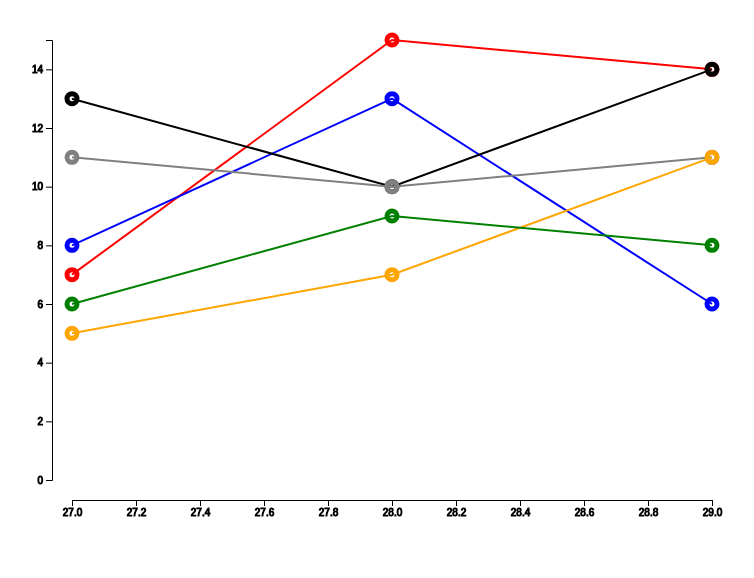
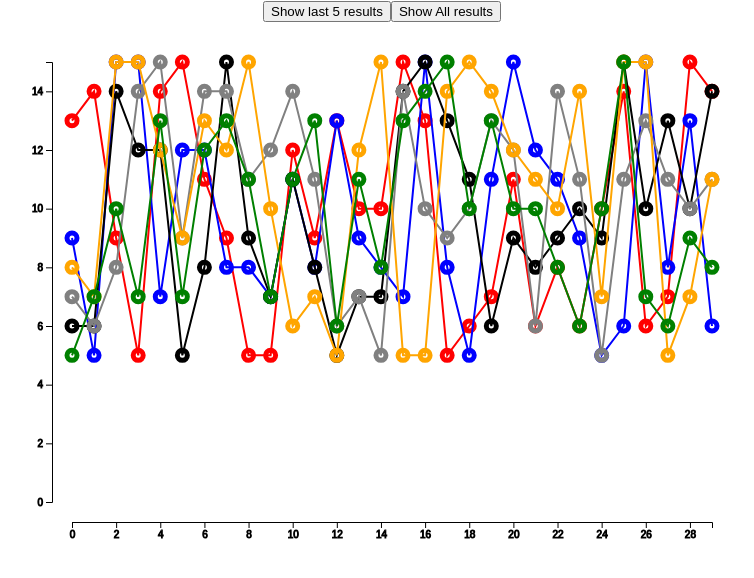
Before and after one commit to radoslav-zdravkovic-bc/graph-test-line, a React (Create React App) app: page / in a window 1280 px wide. Shown: the top 578 px of the page, without its empty margins (258-1012 px from the left). Built offline with nearby package versions, Linux system fonts and the light colour scheme.

Commit message:
Update App.js

```diff
--- a/src/App.js
+++ b/src/App.js
@@ -1,33 +1,69 @@
 import React, {Component} from 'react';
 import BarChart from './components/BarChart';
+import _ from './../node_modules/lodash'
 import './App.css';
 
 
 class App extends Component {
 
-  constructor(){
-    super();
+  constructor(props){
+    super(props);
     const data = require('./components/data.json');
-    //this.state = data;
+    const source = _.cloneDeep(data);
+    this.state = {
+      original: data,
+      source: source,
+      width:  700,
+      height: 500
+    };
+    this.filterResults = this.filterResults.bind(this)
+    this.resetResults = this.resetResults.bind(this)
+  }
 
-    // filter data, show last 10 data
-    let tempdata = data;
-    const keepEl = 3
+  filterResults(){
+    // filter data, show last 5 data
+    let tempdata = _.cloneDeep(this.state.original);
+    const keepEl = 5;
     tempdata.data.forEach(d => {
       let length = d.coordinates.length;
       d.coordinates = d.coordinates.filter(el => el.a >= length-keepEl)
     });
-    //console.log(this.state.data, tempdata)
+    this.setState({
+      source: tempdata
+    });
+  };
 
-    this.state = tempdata;
+  resetResults(){
+    this.setState({
+      source: _.cloneDeep(this.state.original)
+    });
+  };
 
+  updateDimensions() {
+      let update_width  = window.innerWidth-100;
+      //let update_height = Math.round(update_width/4.4);
+      this.setState({ width: update_width/*, height: update_height*/ });
+  }
 
+  componentDidMount() {
+    this.updateDimensions();
+    window.addEventListener("resize", this.updateDimensions.bind(this));
+  }
+
+  componentWillUnmount() {
+    window.removeEventListener("resize", this.updateDimensions.bind(this));
   }
 
   render() {
     return (
       <div className="App">
-        <BarChart data={this.state.data} width={this.state.width} height={this.state.height} />
+        <button onClick={this.filterResults}>Show last 5 results</button>
+        <button onClick={this.resetResults}>Show All results</button>
+        <BarChart
+          data={this.state.source.data}
+          width={this.state.width}
+          height={this.state.height}
+        />
       </div>
     );
   }
```
